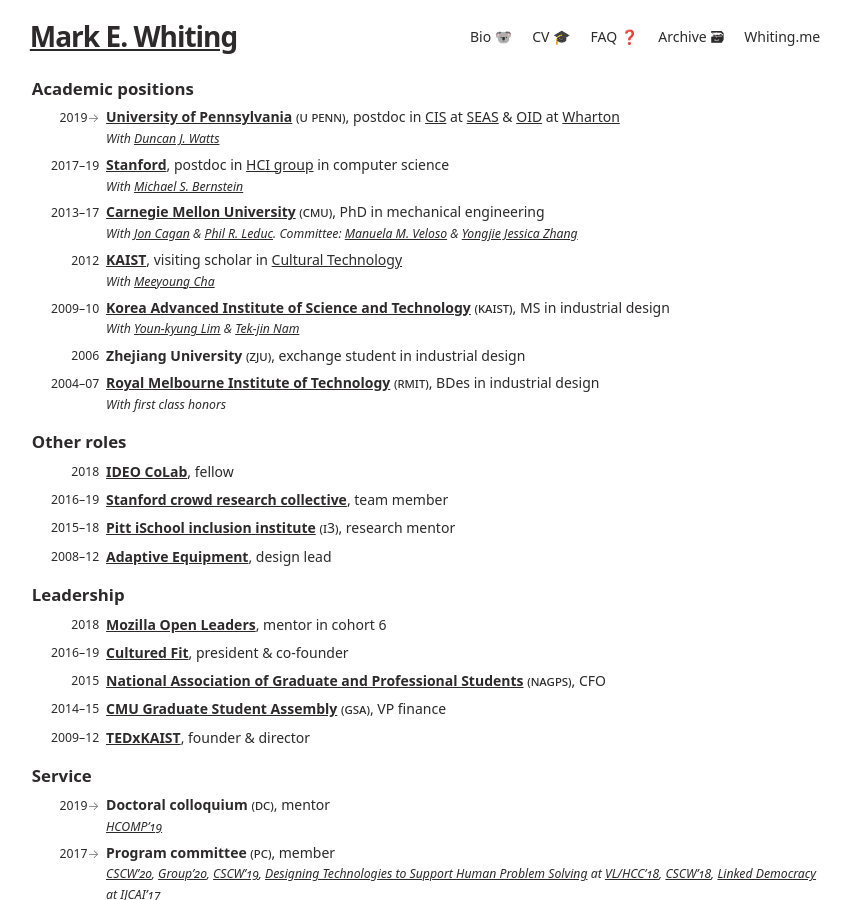
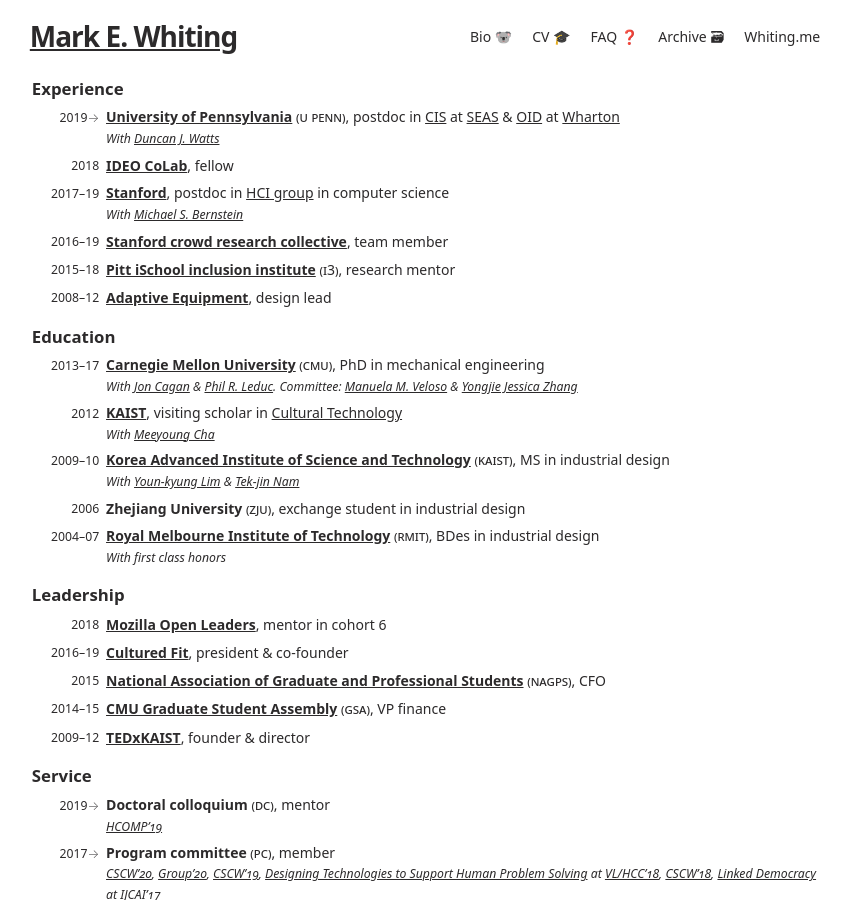
Before and after one commit to markwhiting/Whiting.me, a Jekyll site: the page built from cv.html, in a window 1280 px wide and 900 px high. Shown: the whole window, without its empty margins (215-1066 px from the left). Built offline with Jekyll 4.4.1, drawn with Linux system fonts in a browser that asks for light colours.

Commit message:
Updated CV sections and print formatting.

```diff
--- a/cv.html
+++ b/cv.html
@@ -11,7 +11,7 @@
 <!-- Single table for entire CV -->
 <table class="clean">
   <!-- Main CV -->
-  {%- assign experienceTypes = "Academic positions, Other roles, Teaching,
+  {%- assign experienceTypes = "Experience, Education, Teaching,
   Awards, Leadership, Service, Invited talks" | split: ", "-%} {%- for
   experienceType in experienceTypes -%} {%- assign experienceSet = site.data.CV
   | where:"include","TRUE" | where:"type", experienceType | sort: "dateStart"|
@@ -82,7 +82,9 @@
     </td>
   </tr>
   {%- endfor -%}{%- endif -%}
+
   <!-- Publications -->
+  <!-- BIB file: https://scholar.googleusercontent.com/citations?view_op=export_citations&user=9BeIX-0AAAAJ&citsig=AMD79ooAAAAAXpSZliP1QLDRVVTzHHm1ET12pNRI01dU&hl=en -->
   <tr>
     <td colspan="2">
       <h2 class="section">
@@ -92,11 +94,11 @@
     </td>
   </tr>
   <tr>
-    <td class="left light smallCaps">
+    <td class="left light smallCaps noPrint">
       <a class="" href="https://cscw.acm.org/2019/">CSCW'20</a>
     </td>
-    <td>
-	    <strong><a href="https://hci.stanford.edu/publications/2020/parallelworlds/parallelworlds_cscw2020.pdf">Parallel Worlds: Repeated Initializations of the Same Team To Improve Team Viability</a></strong>
+    <td colspan="2" >
+	    <strong class="noPrint"><a href="https://hci.stanford.edu/publications/2020/parallelworlds/parallelworlds_cscw2020.pdf">Parallel Worlds: Repeated Initializations of the Same Team To Improve Team Viability</a></strong>
       <p class="light note">
         <strong>Mark E. Whiting</strong>, Irena Gao, Michelle Xing, N’godjigui Junior Diarrassouba, Tonya Nguyen, and Michael S. Bernstein. 2020.
 	<strong><a href="https://hci.stanford.edu/publications/2020/parallelworlds/parallelworlds_cscw2020.pdf">Parallel Worlds: Repeated Initializations of the Same Team To Improve Team Viability</a></strong>. Proc. ACM Hum.-Comput. Interact. 4, CSCW1, Article 67 (May 2020), 22 pages. DOI:
@@ -105,11 +107,12 @@
     </td>
   </tr>
   <tr>
-    <td class="left light smallCaps">
-      <a class="" href="https://cscw.acm.org/2019/">CSCW'19</a>
+    <td class="left light smallCaps noPrint">
+      <a class=""
+ href="https://cscw.acm.org/2019/">CSCW'19</a>
     </td>
-    <td>
-      <strong><a href="https://hci.stanford.edu/publications/2019/fracture/fracture-cscw2019.pdf">Did It Have To End
+    <td colspan="2" >
+	    <strong class="noPrint"><a href="https://hci.stanford.edu/publications/2019/fracture/fracture-cscw2019.pdf">Did It Have To End
           This Way? Understanding the Consistency of Team
           Fracture</a></strong>
       <p class="light note">
@@ -123,11 +126,12 @@
     </td>
   </tr>
   <tr>
-    <td class="left light smallCaps">
-      <a class="" href="https://www.humancomputation.com/2019/index.html">HCOMP'19</a>
+    <td class="left light smallCaps noPrint">
+      <a class=""
+ href="https://www.humancomputation.com/2019/index.html">HCOMP'19</a>
     </td>
-    <td>
-      <strong><a href="https://hci.stanford.edu/publications/2019/fairwork/fairwork-hcomp2019.pdf">Fair Work: Crowd Work
+    <td colspan="2" >
+	    <strong class="noPrint"><a href="https://hci.stanford.edu/publications/2019/fairwork/fairwork-hcomp2019.pdf">Fair Work: Crowd Work
           Minimum Wage with One Line of Code</a></strong>
       <code>Honorable Mention</code>
       <p class="light note">
@@ -139,11 +143,12 @@
     </td>
   </tr>
   <tr>
-    <td class="left light smallCaps">
-      <a class="" href="https://cscw.acm.org/2019/">USPTO</a>
+    <td class="left light smallCaps noPrint">
+      <a class=""
+ href="https://cscw.acm.org/2019/">USPTO</a>
     </td>
-    <td>
-      <strong><a href="https://patents.google.com/patent/US20180276278A1/en">Searching of data structures in
+    <td colspan="2" >
+	    <strong class="noPrint"><a href="https://patents.google.com/patent/US20180276278A1/en">Searching of data structures in
           pre-processing data for a machine
           learning classifier</a></strong>
       <p class="light note">
@@ -157,11 +162,12 @@
     </td>
   </tr>
   <tr>
-    <td class="left light smallCaps">
-      <a class="" href="https://www.cambridge.org/core/journals/ai-edam">AI EDAM</a>
+    <td class="left light smallCaps noPrint">
+      <a class=""
+ href="https://www.cambridge.org/core/journals/ai-edam">AI EDAM</a>
     </td>
-    <td>
-      <strong><a
+    <td colspan="2" >
+	    <strong class="noPrint"><a
           href="https://www.cmu.edu/me/idig/publications/Whiting%20et%20al%20_efficient_probabilistic_grammar_induction_for_design%20AIEDAM%202018.pdf">Efficient
           Probabilistic Grammar Induction for Design</a></strong>
       <p class="light note">
@@ -176,11 +182,12 @@
     </td>
   </tr>
   <tr>
-    <td class="left light smallCaps">
-      <a class="" href="https://www.humancomputation.com/2017/index.html">HCOMP'17</a>
+    <td class="left light smallCaps noPrint">
+      <a class=""
+ href="https://www.humancomputation.com/2017/index.html">HCOMP'17</a>
     </td>
-    <td>
-      <strong><a href="https://arxiv.org/pdf/1707.05645.pdf">Prototype Tasks: Improving Crowdsourcing Results through
+    <td colspan="2" >
+	    <strong class="noPrint"><a href="https://arxiv.org/pdf/1707.05645.pdf">Prototype Tasks: Improving Crowdsourcing Results through
           Rapid,
           Iterative Task Design</a></strong>
       <p class="light note">
@@ -199,11 +206,12 @@
     </td>
   </tr>
   <tr>
-    <td class="left light smallCaps">
-      <a class="" href="http://collectiveintelligenceconference.org">CI'17</a>
+    <td class="left light smallCaps noPrint">
+      <a class=""
+ href="http://collectiveintelligenceconference.org">CI'17</a>
     </td>
-    <td>
-      <strong>Designing A Constitution for a Self-Governing Crowdsourcing
+    <td colspan="2" >
+      <strong class="noPrint">Designing A Constitution for a Self-Governing Crowdsourcing
         Marketplace</strong>
       <p class="light note">
         <strong>Mark E. Whiting</strong>, Dilrukshi Gamage, Shirish Goyal, Aaron
@@ -216,11 +224,12 @@
     </td>
   </tr>
   <tr>
-    <td class="left light smallCaps">
-      <a class="" href="http://learningatscale.acm.org/las2017/">L@S'17</a>
+    <td class="left light smallCaps noPrint">
+      <a class=""
+ href="http://learningatscale.acm.org/las2017/">L@S'17</a>
     </td>
-    <td>
-      <strong><a href="https://arxiv.org/pdf/1703.06169.pdf">Improving Assessment on MOOCs Through Peer Identification
+    <td colspan="2" >
+	    <strong class="noPrint"><a href="https://arxiv.org/pdf/1703.06169.pdf">Improving Assessment on MOOCs Through Peer Identification
           and Aligned
           Incentives</a></strong>
       <p class="light note">
@@ -235,11 +244,12 @@
     </td>
   </tr>
   <tr>
-    <td class="left light smallCaps">
-      <a class="" href="https://cscw.acm.org/2017/">CSCW'17</a>
+    <td class="left light smallCaps noPrint">
+      <a class=""
+ href="https://cscw.acm.org/2017/">CSCW'17</a>
     </td>
-    <td>
-      <strong><a href="http://hci.stanford.edu/publications/2017/crowdguilds/guilds.pdf">Crowd Guilds: Worker-led
+    <td colspan="2" >
+	    <strong class="noPrint"><a href="http://hci.stanford.edu/publications/2017/crowdguilds/guilds.pdf">Crowd Guilds: Worker-led
           Reputation and Feedback on Crowdsourcing
           Platforms</a></strong>
       <p class="light note">
@@ -261,11 +271,12 @@
     </td>
   </tr>
   <tr>
-    <td class="left light smallCaps">
-      <a class="" href="https://cscw.acm.org/2017/">CSCW'17</a>
+    <td class="left light smallCaps noPrint">
+      <a class=""
+ href="https://cscw.acm.org/2017/">CSCW'17</a>
     </td>
-    <td>
-      <strong><a href="http://hci.stanford.edu/publications/2017/crowdguilds/CSCWDemo.pdf">The Daemo Crowdsourcing
+    <td colspan="2" >
+	    <strong class="noPrint"><a href="http://hci.stanford.edu/publications/2017/crowdguilds/CSCWDemo.pdf">The Daemo Crowdsourcing
           Marketplace</a></strong>
       <p class="light note">
         Snehalkumar Gaikwad, <strong>Mark E. Whiting</strong>, Dilrukshi Gamage,
@@ -285,11 +296,12 @@
     </td>
   </tr>
   <tr>
-    <td class="left light smallCaps">
-      <a class="" href="http://dccconferences.org/dcc16/">DCC'16</a>
+    <td class="left light smallCaps noPrint">
+      <a class=""
+ href="http://dccconferences.org/dcc16/">DCC'16</a>
     </td>
-    <td>
-      <strong><a href="http://link.springer.com/chapter/10.1007/978-3-319-44989-0_15">Automated Induction of General
+    <td colspan="2" >
+	    <strong class="noPrint"><a href="http://link.springer.com/chapter/10.1007/978-3-319-44989-0_15">Automated Induction of General
           Grammars for Design</a></strong>
       <p class="light note">
         <strong>Whiting, Mark E.</strong>, Cagan, J. and LeDuc, P., 2017.
@@ -300,11 +312,12 @@
     </td>
   </tr>
   <tr>
-    <td class="left light smallCaps">
-      <a class="" href="https://uist.acm.org/uist2016/">UIST'16</a>
+    <td class="left light smallCaps noPrint">
+      <a class=""
+ href="https://uist.acm.org/uist2016/">UIST'16</a>
     </td>
-    <td>
-      <strong><a href="http://hci.stanford.edu/publications/2016/boomerang/boomerang-uist.pdf">Boomerang: Rebounding the
+    <td colspan="2" >
+	    <strong class="noPrint"><a href="http://hci.stanford.edu/publications/2016/boomerang/boomerang-uist.pdf">Boomerang: Rebounding the
           Consequences of Reputation Feedback on
           Crowdsourcing Platforms</a></strong>
       <p class="light note">
@@ -327,11 +340,12 @@
     </td>
   </tr>
   <tr>
-    <td class="left light smallCaps">
-      <a class="" href="http://www.caadria.org/cnf/2010.conf.html">CAADRIA'10</a>
+    <td class="left light smallCaps noPrint">
+      <a class=""
+ href="http://www.caadria.org/cnf/2010.conf.html">CAADRIA'10</a>
     </td>
-    <td>
-      <strong><a href="http://cumincad.scix.net/data/works/att/caadria2010_002.content.pdf">A Formal Approach for the
+    <td colspan="2" >
+	    <strong class="noPrint"><a href="http://cumincad.scix.net/data/works/att/caadria2010_002.content.pdf">A Formal Approach for the
           Interpretation of Cultural Content:
           Evolution of a Korean traditional pattern, Bosangwhamun</a></strong>
       <p class="light note">
@@ -346,11 +360,12 @@
     </td>
   </tr>
   <tr>
-    <td class="left light smallCaps">
-      <a class="" href="http://www.iasdr2009.or.kr">IASDR'09</a>
+    <td class="left light smallCaps noPrint">
+      <a class=""
+ href="http://www.iasdr2009.or.kr">IASDR'09</a>
     </td>
-    <td>
-      <strong><a
+    <td colspan="2" >
+	    <strong class="noPrint"><a
           href="http://www.iasdr2009.or.kr/Papers/Orally%20Presented%20Papers/Design%20Tool/Early%20Exploration%20Of%20Cloud%20Computing%20For%20Design%20Practice%20And%20Education.pdf">Early
           Exploration of Cloud Computing for Design Practice &
           Education</a></strong>
```
Also changed, not shown: _data/CV.csv (+14 -14 lines).
